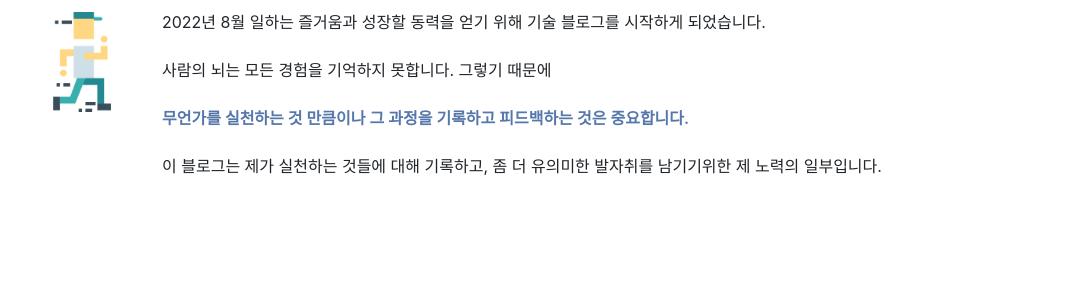
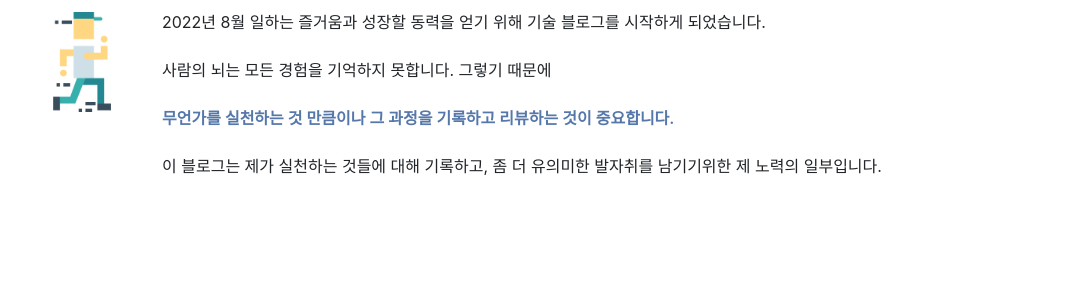
Before and after one commit to StdRunner/StdRunner.github.io, a Jekyll site: the page built from index.md, in a window 1280 px wide. Shown: the part 372-672 px from the top of the page, without its empty margins (96-1183 px from the left). Built offline with Jekyll 4.4.1, drawn with Linux system fonts in a browser that asks for light colours; nearby versions of some CDN libraries; a style sheet for code colours, icons or effects is not loaded.

Commit message:
- 블로그 메인 페이지 텍스트 변경

```diff
--- a/index.md
+++ b/index.md
@@ -15,7 +15,7 @@ sitemap:
             안녕하세요 <b>Steady Runner</b> 입니다</p>
         <p>2022년 8월 일하는 즐거움과 성장할 동력을 얻기 위해 기술 블로그를 시작하게 되었습니다.</p>
         <p>사람의 뇌는 모든 경험을 기억하지 못합니다. 그렇기 때문에</p>
-        <p style="color: #57a; font-weight: 600;">무언가를 실천하는 것 만큼이나 그 과정을 기록하고 피드백하는 것은 중요합니다.</p>
+        <p style="color: #57a; font-weight: 600;">무언가를 실천하는 것 만큼이나 그 과정을 기록하고 리뷰하는 것이 중요합니다.</p>
         <p>이 블로그는 제가 실천하는 것들에 대해 기록하고, 좀 더 유의미한 발자취를 남기기위한 제 노력의 일부입니다.</p>
     </div>
 </div>
```
